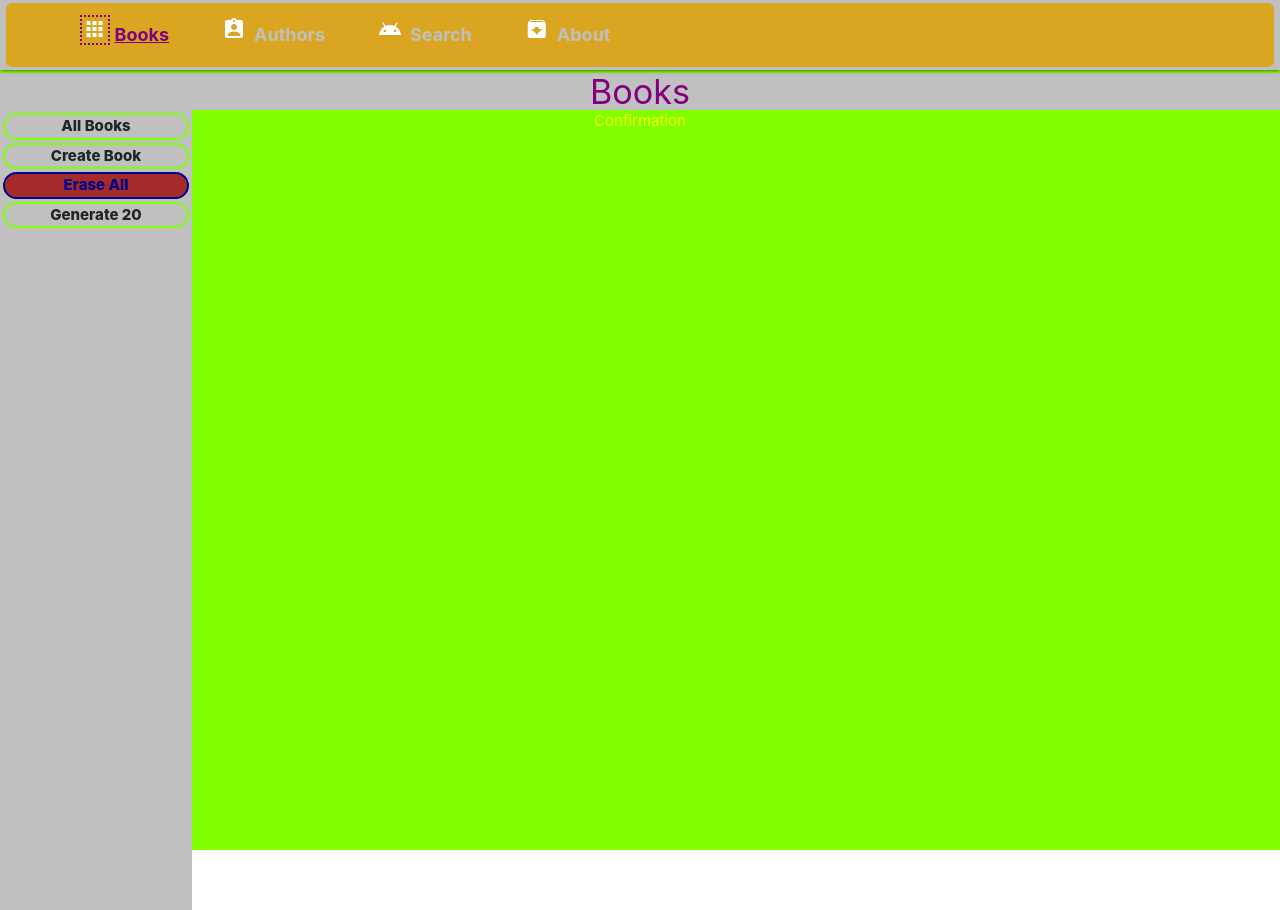
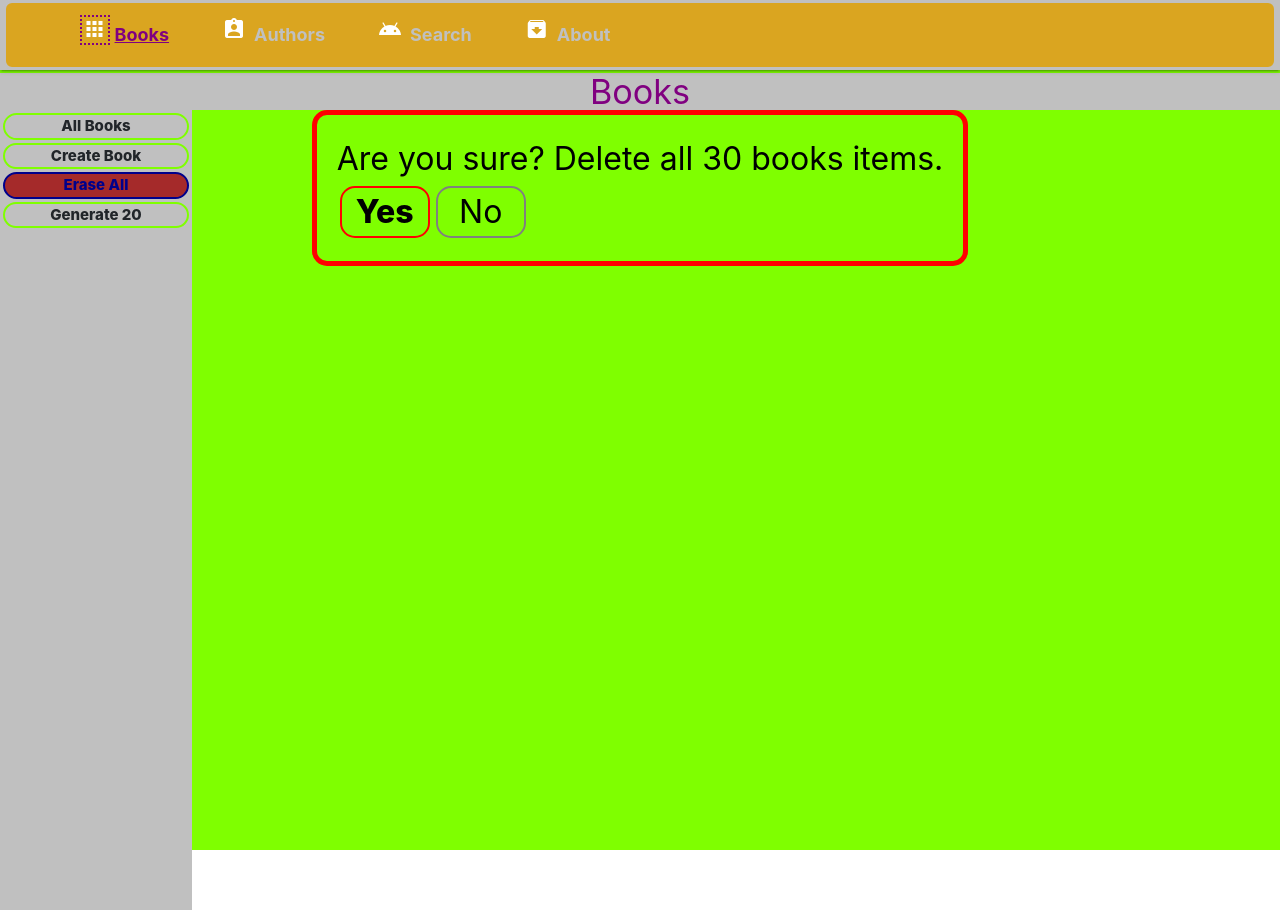
Before and after one commit to denser-by/my-books-react-ts, a React (Create React App) app: page / in a window 1280 px wide. Both pictures are taken after a click on the item "Erase All". Built offline with nearby package versions, Linux system fonts and the light colour scheme.

Commit message:
confirmation dialog

```diff
--- a/src/components/main/MainPage.jsx
+++ b/src/components/main/MainPage.jsx
@@ -144,8 +144,11 @@ const MainPage = ({ selectedItem, setSelectedItem, navigator }) => {
     function getId(ref) {
         if (ref != null) {
             var text = "" + ref
-            var idx = text.indexOf("?id=");
-            return text.substring(idx + "?id=".length);
+            if (text.length >= 1) {
+                var idx = text.indexOf("?id=");
+                if (idx >= 0)
+                    return text.substring(idx + "?id=".length);
+            }
         }
         return "";
     }
@@ -158,6 +161,37 @@ const MainPage = ({ selectedItem, setSelectedItem, navigator }) => {
         return false;
     }
 
+    function getDeleteBookMsg(bookId) {
+        if (bookId != null && ("" + bookId).length > 0) {
+            let first = bookItems.filter(book => bookId == book.id)[0];
+            let message = "Are you sure? Delete \"" + first.name + "\" book.";
+            return message;
+        }
+        return "";
+    }
+
+    function deleteBookOk(bookId) {
+        alert('deleteBookOk' + bookId)
+
+    }
+
+    function deleteBookCancel(bookId) {
+        alert('deleteBookCancel' + bookId)
+    }
+
+    function getDeleteAllBooksMsg() {
+        let message = "Are you sure? Delete all " + bookItems.length + " books items.";
+        return message;
+    }
+
+    function deleteAllBooksOk() {
+        alert('deleteAllBooksOk')
+    }
+
+    function deleteAllBooksCancel() {
+        alert('deleteAllBooksCancel')
+    }
+
     return (
         <div className="mainPage">
             <h4>{displayCurrent(selectedItem)}</h4>
@@ -165,25 +199,22 @@ const MainPage = ({ selectedItem, setSelectedItem, navigator }) => {
                 pageRef={pageRef} setPageRef={setPageRef} />
 
             <span className={requestCheck(pageRef, "/createBook") ? "pageVisible" : "pageHidden"}><BookPage book={getNewBook()} /></span>
-            <span className={requestCheck(pageRef, "/viewBook") ? "pageVisible" : "pageHidden"}><BookPage book={getBook(getId(pageRef))} /></span>
-            <span className={requestCheck(pageRef, "/editBook") ? "pageVisible" : "pageHidden"}><BookPage book={getBook(getId(pageRef))} /></span>
+            <span className={requestCheck(pageRef, "/viewBook") ? "pageVisible" : "pageHidden"}><BookPage book={getBook(getId(pageRef))} edit={false} /></span>
+            <span className={requestCheck(pageRef, "/editBook") ? "pageVisible" : "pageHidden"}><BookPage book={getBook(getId(pageRef))} edit={true} /></span>
 
             <span className={requestCheck(pageRef, "/createAuthor") ? "pageVisible" : "pageHidden"}><AuthorPage author={getNewAuthor()} /></span>
-            <span className={requestCheck(pageRef, "/viewAuthor") ? "pageVisible" : "pageHidden"}><AuthorPage author={getAuthor(getId(pageRef))} /></span>
-            <span className={requestCheck(pageRef, "/editAuthor") ? "pageVisible" : "pageHidden"}><AuthorPage author={getAuthor(getId(pageRef))} /></span>
+            <span className={requestCheck(pageRef, "/viewAuthor") ? "pageVisible" : "pageHidden"}><AuthorPage author={getAuthor(getId(pageRef))} edit={false} /></span>
+            <span className={requestCheck(pageRef, "/editAuthor") ? "pageVisible" : "pageHidden"}><AuthorPage author={getAuthor(getId(pageRef))} edit={true} /></span>
 
             <span className={pageRef == "/viewBooksAll" ? "pageVisible" : "pageHidden"}><BooksListPage bookItems={bookItems} pageRef={pageRef} setPageRef={setPageRef} /></span>
             <span className={pageRef == "/viewAuthorsAll" ? "pageVisible" : "pageHidden"}><AuthorsListPage authorItems={authorItems} pageRef={pageRef} setPageRef={setPageRef} /></span>
 
-            <span className={pageRef == "/deleteBook" ? "pageVisible" : "pageHidden"}><ConfirmationPage book={getBook(getId(pageRef))} /></span>
-            <span className={pageRef == "/eraseAllBooks" ? "pageVisible" : "pageHidden"}><ConfirmationPage books={bookItems} /></span>
+            <span className={requestCheck(pageRef, "/deleteBook") ? "pageVisible" : "pageHidden"}><ConfirmationPage question={getDeleteBookMsg(getId(pageRef))} answerYesProc={deleteBookOk} answerNoProc={deleteBookCancel} param={getId(pageRef)} /></span>
+            <span className={pageRef == "/eraseAllBooks" ? "pageVisible" : "pageHidden"}><ConfirmationPage question={getDeleteAllBooksMsg()} answerYesProc={deleteAllBooksOk} answerNoProc={deleteAllBooksCancel} /></span>
 
             <span className={pageRef == "/contacts" ? "pageVisible" : "pageHidden"}><ContactsPage /></span>
             <span className={pageRef == "/order" ? "pageVisible" : "pageHidden"}><OrderPage /></span>
             <span className={pageRef == "/info" ? "pageVisible" : "pageHidden"}><InfoPage /></span>
-
-            <span className={pageRef == "/generate20Authors" ? "pageVisible" : "pageHidden"}><ConfirmationPage /></span>
-            <span className={pageRef == "/generate20Books" ? "pageVisible" : "pageHidden"}><ConfirmationPage /></span>
         </div>
     );
 };
--- a/src/pages/AuthorPage/AuthorPage.jsx
+++ b/src/pages/AuthorPage/AuthorPage.jsx
@@ -1,7 +1,7 @@
 import React, { useState } from 'react';
 import './authorpage.css'
 
-const AuthorPage = ({ author }) => {
+const AuthorPage = ({ author, edit }) => {
 
     return (
         <form action="/authorSave" type="get">
@@ -29,7 +29,7 @@ const AuthorPage = ({ author }) => {
                     <textarea id="authorInfo" name="authorInfo" rows="4" cols="12" value={author.info} />
                 </div>
 
-                <input type="submit" value="Save" />
+                <input type={edit ? "submit" : "hidden"} value="Save" />
             </span>
 
         </form>
--- a/src/pages/AuthorsListPage/AuthorsListPage.jsx
+++ b/src/pages/AuthorsListPage/AuthorsListPage.jsx
@@ -37,9 +37,6 @@ const AuthorsListPage = ({ authorItems, pageRef, setPageRef }) => {
                         className={curSelect.id == "/editAuthor?id=" + author.id ? "contextOp selected" : (aboutSelect.id == "/editAuthor?id=" + author.id ? "contextOp above" : "contextOp")}
                         onMouseOver={mouseOver} onMouseOut={mouseOut} onClick={mouseClick}>Edit</span>
 
-                    <span id={"/deleteAuthor?id=" + author.id}
-                        className={curSelect.id == "/deleteAuthor?id=" + author.id ? "contextOp selected" : (aboutSelect.id == "/deleteAuthor?id=" + author.id ? "contextOp above" : "contextOp")}
-                        onMouseOver={mouseOver} onMouseOut={mouseOut} onClick={mouseClick}>Delete</span>
                 </div>
             )}
         </span>
--- a/src/pages/BookPage/BookPage.jsx
+++ b/src/pages/BookPage/BookPage.jsx
@@ -1,7 +1,7 @@
 import React, { useState } from 'react';
 import './bookpage.css'
 
-const BookPage = ({ book }) => {
+const BookPage = ({ book, edit }) => {
 
     return (
         <form action="/bookSave" type="get">
@@ -28,7 +28,7 @@ const BookPage = ({ book }) => {
                     <textarea id="bookInfo" name="bookInfo" rows="4" cols="12" value={book.info} />
                 </div>
 
-                <input type="submit" value="Save" />
+                <input type={edit ? "submit" : "hidden"} value="Save" />
             </span>
         </form>
     );
--- a/src/pages/ConfirmationPage/ConfirmationPage.jsx
+++ b/src/pages/ConfirmationPage/ConfirmationPage.jsx
@@ -1,10 +1,43 @@
 import React, { useState } from 'react';
 import './confirmationpage.css'
 
-const ConfirmationPage = () => {
+const ConfirmationPage = ({ question, answerYesProc, answerNoProc, param }) => {
+    const [aboutSelect, setAboutSelect] = useState("")
+    const [curSelect, setCurSelect] = useState("")
+
+    function mouseOver(e) {
+        setAboutSelect(e.target)
+    }
+
+    function mouseOut() {
+        setAboutSelect("")
+    }
+
+    function mouseClickYes(e) {
+        answerYesProc(param)
+    }
+
+    function mouseClickNo(e) {
+        answerNoProc(param)
+    }
+
     return (
         <span className="confirmShape">
-            Confirmation
+            <div className="confirmMessage">
+                {question}
+            </div>
+            <div>
+                <span className="confirmActions">
+                    <span
+                        id={"yesButton"}
+                        className={curSelect.id == "yesButton" ? "contextOpYes selected" : (aboutSelect.id == "yesButton" ? "contextOpYes above" : "contextOpYes")}
+                        onMouseOver={mouseOver} onMouseOut={mouseOut} onClick={mouseClickYes}>Yes</span>
+                    <span
+                        id={"noButton"}
+                        className={curSelect.id == "noButton" ? "contextOpNo selected" : (aboutSelect.id == "noButton" ? "contextOpNo above" : "contextOpNo")}
+                        onMouseOver={mouseOver} onMouseOut={mouseOut} onClick={mouseClickNo}>No</span>
+                </span>
+            </div>
         </span>
     );
 };
--- a/src/pages/ConfirmationPage/confirmationpage.css
+++ b/src/pages/ConfirmationPage/confirmationpage.css
@@ -1,6 +1,64 @@
 .confirmShape {
-    width:100%;
-    height: 100%;
+    color: black;
+    text-align: left;
+    font-size: xx-large;
+    border: solid 5px red;
+    border-radius: 15px;
+    padding: 20px;
+    display: inline-flex;
+    flex-direction: column;
+}
 
-    color:yellow;
+.confirmMessage {
+    color: black;
+    text-align: center;
 }
+
+.confirmActions {
+    display: inline-flex;
+    flex-direction: row;
+    align-items: center;
+}
+
+.contextOpYes {
+    font-weight: 800;
+    cursor: pointer;
+    border: solid 2px red;
+    border-radius: 15px;
+    margin: 3px;
+    width: 90px;
+    text-align: center;
+}
+
+.contextOpYes.above {
+    background-color: aquamarine;
+    color: darkblue;
+    border: 2px solid darkblue;
+}
+
+.contextOpYes.selected {
+    background-color: brown;
+    color: darkblue;
+    border: 2px solid darkblue;
+}
+
+.contextOpNo {
+    cursor: pointer;
+    border: solid 2px gray;
+    border-radius: 15px;
+    margin: 3px;
+    width: 90px;
+    text-align: center;
+}
+
+.contextOpNo.above {
+    background-color: aquamarine;
+    color: darkblue;
+    border: 2px solid darkblue;
+}
+
+.contextOpNo.selected {
+    background-color: brown;
+    color: darkblue;
+    border: 2px solid darkblue;
+}
```
